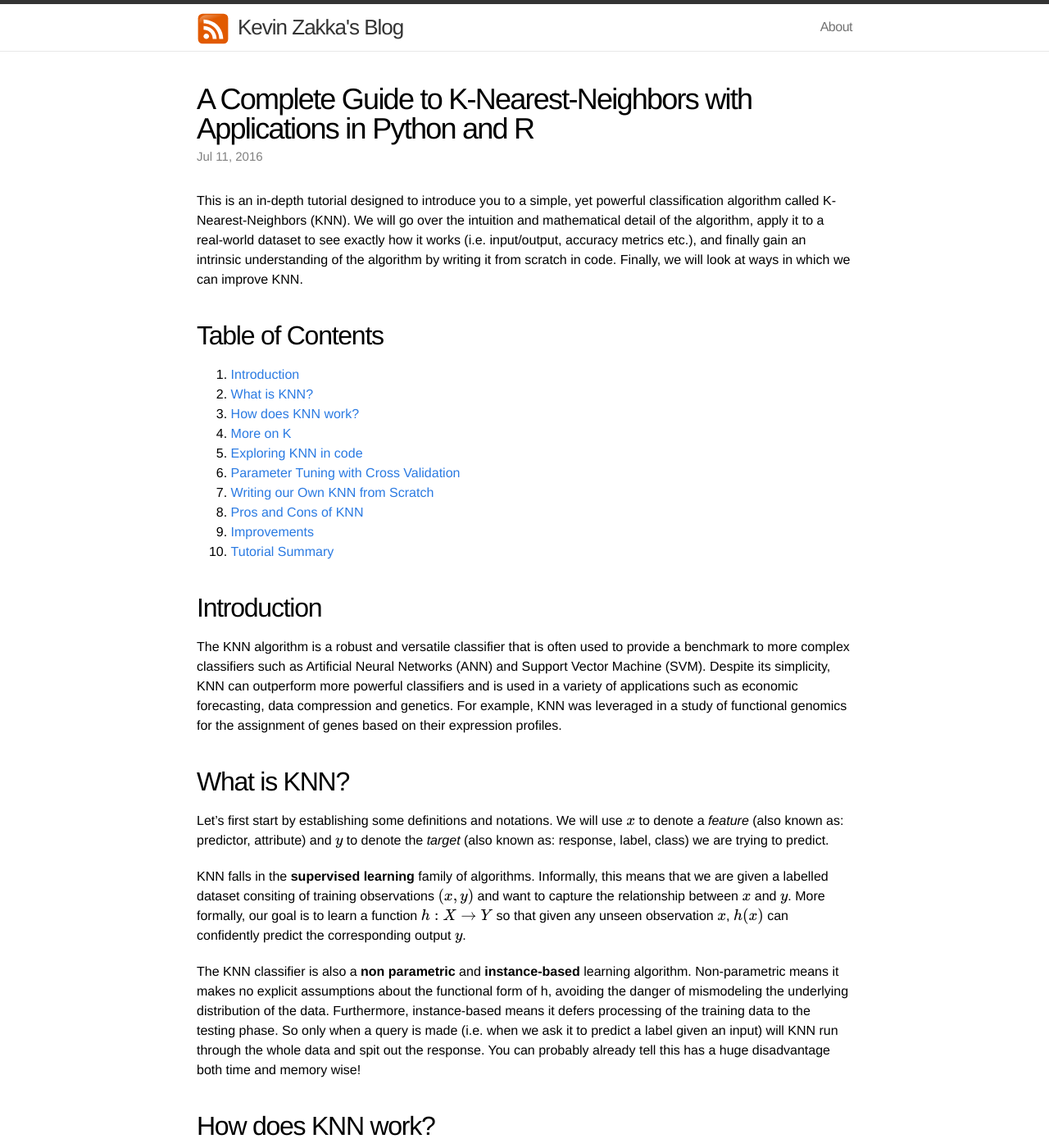
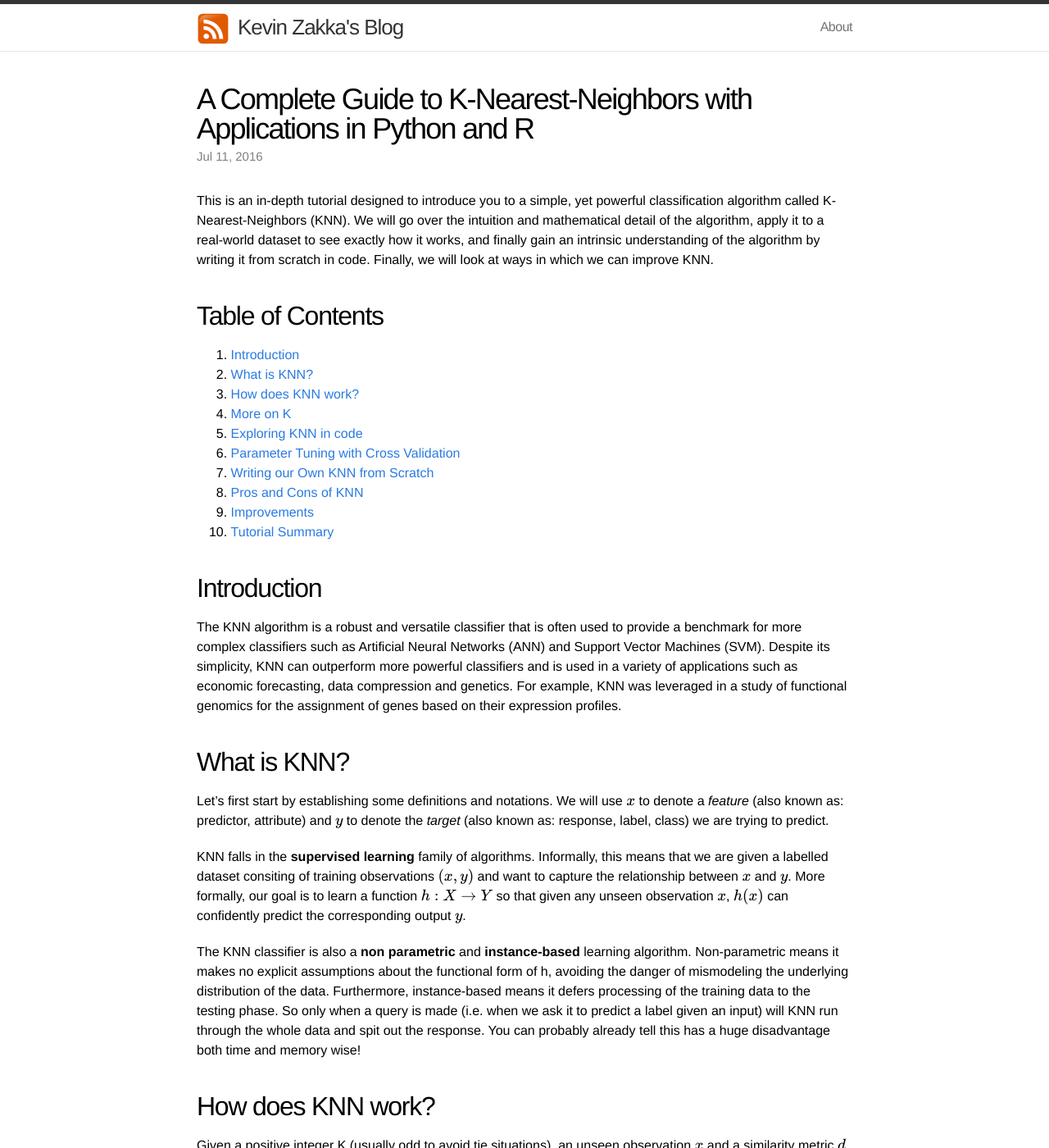
Before and after one commit to WangcsShuai/kevinzakka.github.io, a Jekyll site: the page built from _posts/2016-07-1-k-nearest-neighbor.markdown, in a window 1280 px wide and 1400 px high. Shown: the whole window at 82% size. Built offline with Jekyll 4.4.1, drawn with Linux system fonts in a browser that asks for light colours; formulas are drawn with MathJax 3; comment, search, counter and statistics services are not loaded; some of the changed text lies outside the part shown.

Commit message:
Update 2016-07-1-k-nearest-neighbor.markdown

````diff
--- a/_posts/2016-07-1-k-nearest-neighbor.markdown
+++ b/_posts/2016-07-1-k-nearest-neighbor.markdown
@@ -7,7 +7,7 @@ tags: [KNN, machine learning, classification, neighbours]
 comments: true
 mathjax: true
 ---
-This is an in-depth tutorial designed to introduce you to a simple, yet powerful classification algorithm called K-Nearest-Neighbors (KNN). We will go over the intuition and mathematical detail of the algorithm, apply it to a real-world dataset to see exactly how it works (i.e. input/output, accuracy metrics etc.), and finally gain an intrinsic understanding of the algorithm by writing it from scratch in code. Finally, we will look at ways in which we can improve KNN.
+This is an in-depth tutorial designed to introduce you to a simple, yet powerful classification algorithm called K-Nearest-Neighbors (KNN). We will go over the intuition and mathematical detail of the algorithm, apply it to a real-world dataset to see exactly how it works, and finally gain an intrinsic understanding of the algorithm by writing it from scratch in code. Finally, we will look at ways in which we can improve KNN.
 
 ## Table of Contents
 
@@ -24,7 +24,7 @@ This is an in-depth tutorial designed to introduce you to a simple, yet powerful
 
 ## Introduction
 
-The KNN algorithm is a robust and versatile classifier that is often used to provide a benchmark to more complex classifiers such as Artificial Neural Networks (ANN) and Support Vector Machine (SVM). Despite its simplicity, KNN can outperform more powerful classifiers and is used in a variety of applications such as economic forecasting, data compression and genetics. For example, KNN was leveraged in a study of functional genomics for the assignment of genes based on their expression profiles.
+The KNN algorithm is a robust and versatile classifier that is often used to provide a benchmark for more complex classifiers such as Artificial Neural Networks (ANN) and Support Vector Machines (SVM). Despite its simplicity, KNN can outperform more powerful classifiers and is used in a variety of applications such as economic forecasting, data compression and genetics. For example, KNN was leveraged in a study of functional genomics for the assignment of genes based on their expression profiles.
 
 ## What is KNN?
 Let's first start by establishing some definitions and notations. We will use $$x$$ to denote a *feature* (also known as: predictor, attribute) and $$y$$ to denote the *target* (also known as: response, label, class)  we are trying to predict.
@@ -66,9 +66,9 @@ Without further ado, let's see how KNN can be leveraged in Python for a classifi
 
 The data set we'll be using is the [Iris Flower Dataset](https://archive.ics.uci.edu/ml/datasets/Iris) (IFD) which was first introduced in 1936 by the famous statistician Ronald Fisher and consists of 50 observations from each of three species of Iris (*Iris setosa, Iris virginica and Iris versicolor*). Four features were measured from each sample: the length and the width of the sepals and petals. Our goal is to train the KNN algorithm to be able to distinguish the species from one another given the measurements of the 4 features.
 
-Go ahead and download the data (*Download Data Folder > iris.data*) and save it in the directory of your choice.
+Go ahead and download the data `Download Data Folder > iris.data` and save it in the directory of your choice.
 
-The first thing we need to do is load the data set. It is in CSV format without a header line so we'll start by using pandas' *read_csv* function.
+The first thing we need to do is load the data set. It is in CSV format without a header line so we'll start by using pandas' `read_csv` function.
 
 ```python
 # loading libraries
````
Also changed, not shown: other parts of _posts/2016-07-1-k-nearest-neighbor.markdown (+3 -3 lines).
